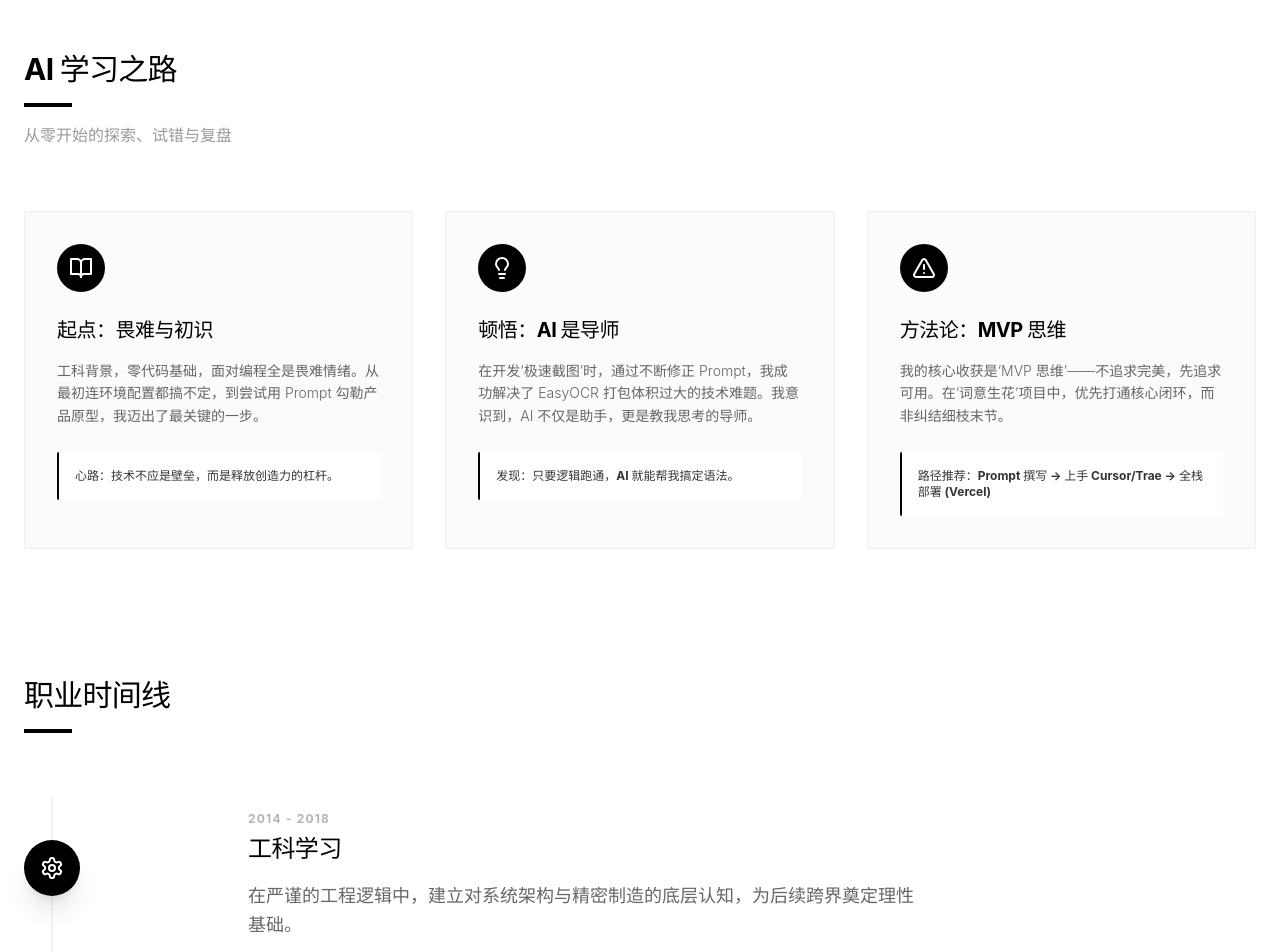
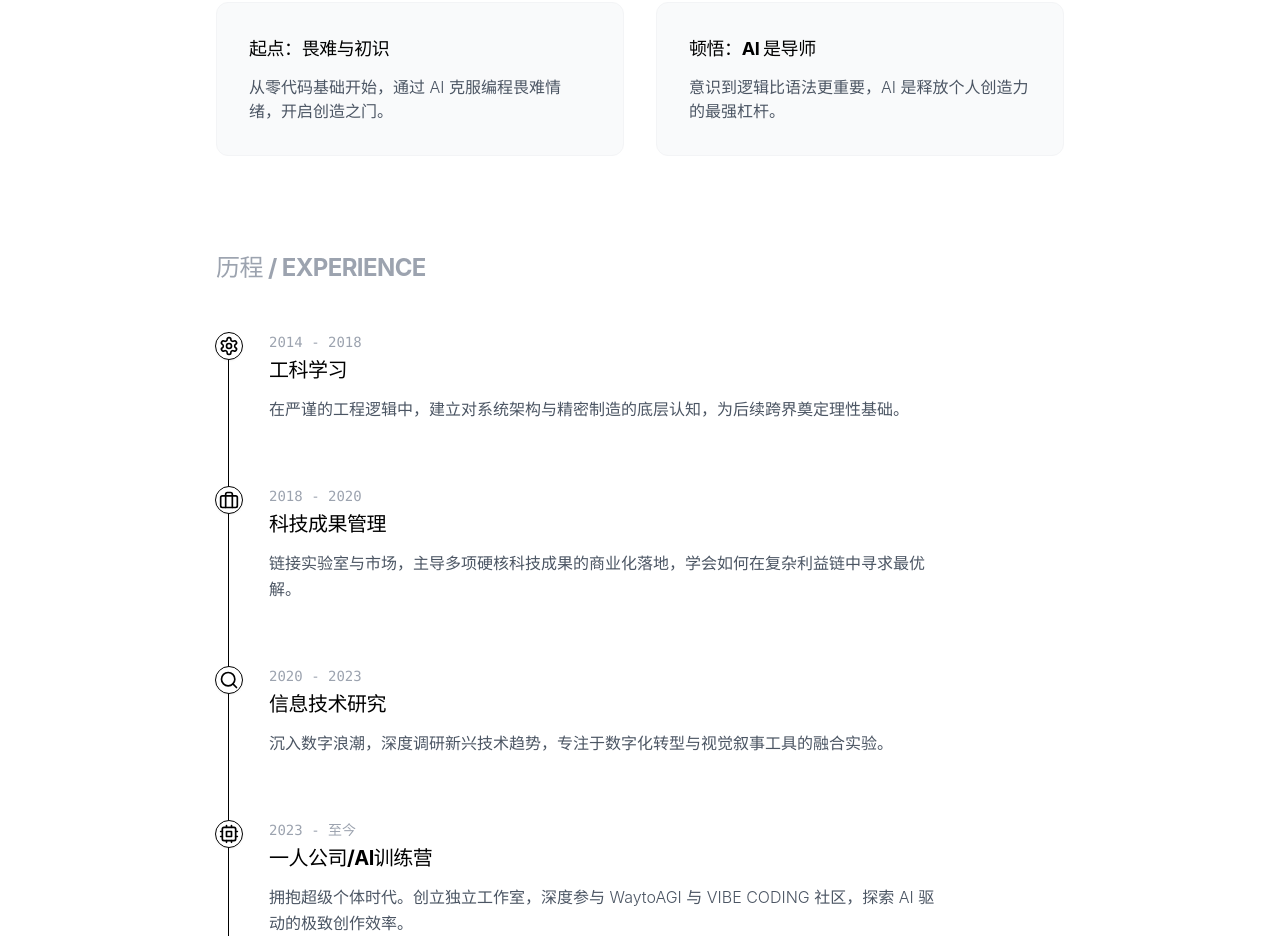
Before and after one commit to xujunjie750/my-personal-site, a React (Vite) app in the folder xiaoke-portfolio/: page /about in a window 1280 px wide. Shown: the part 440-1392 px from the top of the page. Built offline with nearby package versions, Linux system fonts and the light colour scheme.

Commit message:
fix: 修复首页白屏并同步关于我内容

```diff
--- a/xiaoke-portfolio/src/App.jsx
+++ b/xiaoke-portfolio/src/App.jsx
@@ -1,38 +1,30 @@
 import React from 'react';
 import { BrowserRouter as Router, Routes, Route } from 'react-router-dom';
-
-// 1. 导入导航栏 - 这是最关键的一行，确保路径和文件名完全正确
-import Navbar from './components/NewNavbar'; // 您新建的、可用的导航栏文件
 import ScrollToTop from './components/ScrollToTop';
-
-// 2. 导入页面组件
+import Navbar from './components/NewNavbar';
 import Home from './components/Home';
 import AboutPage from './components/AboutPage';
 import Research from './components/Research';
-import ProjectsPage from './components/ProjectsPage';
+import ProjectsPage from './components/ProjectsPage'; // 统一使用这个
 import Contact from './components/Contact';
+import ProjectDetail from './components/ProjectDetail';
 
-// 3. 主应用组件
 function App() {
   return (
-    // Router 组件包裹整个应用，以支持页面跳转
     <Router>
       <ScrollToTop />
-      <div className="min-h-screen bg-white">
-        {/* 使用新的导航栏 */}
+      <div className="min-h-screen bg-white text-black">
         <Navbar />
-        <main className="pt-16"> {/* 为固定导航栏预留顶部空间 */}
+        <main className="pt-16">
           <Routes>
             <Route path="/" element={<Home />} />
             <Route path="/about" element={<AboutPage />} />
             <Route path="/research" element={<Research />} />
             <Route path="/projects" element={<ProjectsPage />} />
             <Route path="/contact" element={<Contact />} />
-            {/* 如果还有其他页面，可以在这里添加 Route */}
+            <Route path="/project/:id" element={<ProjectDetail />} />
           </Routes>
         </main>
-        {/* 如果您的 Contact 组件设计为页脚，可以在这里启用 */}
-        {/* <Contact /> */}
       </div>
     </Router>
   );
--- a/xiaoke-portfolio/src/components/AboutPage.jsx
+++ b/xiaoke-portfolio/src/components/AboutPage.jsx
@@ -1,151 +1,72 @@
 import React from 'react';
 import { motion } from 'framer-motion';
 import siteData from '../data/siteData.json';
-import { Settings, Briefcase, Search, Cpu, BookOpen, AlertTriangle, Lightbulb } from 'lucide-react';
+// 引入图标
+import { Settings, Briefcase, Search, Cpu } from 'lucide-react';
 
 const AboutPage = () => {
-  const { careerTimeline } = siteData;
+  // 1. 获取时间线数据
+  const timeline = siteData.careerTimeline || [];
 
+  // 2. 图标映射函数
   const getIcon = (iconName) => {
     switch (iconName) {
-      case 'Settings': return <Settings size={24} />;
-      case 'Briefcase': return <Briefcase size={24} />;
-      case 'Search': return <Search size={24} />;
-      case 'Cpu': return <Cpu size={24} />;
-      default: return null;
+      case 'Settings': return <Settings size={20} />;
+      case 'Briefcase': return <Briefcase size={20} />;
+      case 'Search': return <Search size={20} />;
+      case 'Cpu': return <Cpu size={20} />;
+      default: return <Briefcase size={20} />;
     }
   };
 
-  const learningPath = [
-    {
-      title: "起点：畏难与初识",
-      icon: <BookOpen size={24} />,
-      content: "工科背景，零代码基础，面对编程全是畏难情绪。从最初连环境配置都搞不定，到尝试用 Prompt 勾勒产品原型，我迈出了最关键的一步。",
-      highlight: "心路：技术不应是壁垒，而是释放创造力的杠杆。"
-    },
-    {
-      title: "顿悟：AI 是导师",
-      icon: <Lightbulb size={24} />,
-      content: "在开发‘极速截图’时，通过不断修正 Prompt，我成功解决了 EasyOCR 打包体积过大的技术难题。我意识到，AI 不仅是助手，更是教我思考的导师。",
-      highlight: "发现：只要逻辑跑通，AI 就能帮我搞定语法。"
-    },
-    {
-      title: "方法论：MVP 思维",
-      icon: <AlertTriangle size={24} />,
-      content: "我的核心收获是‘MVP 思维’——不追求完美，先追求可用。在‘词意生花’项目中，优先打通核心闭环，而非纠结细枝末节。",
-      highlight: "路径推荐：Prompt 撰写 -> 上手 Cursor/Trae -> 全栈部署 (Vercel)"
-    }
-  ];
+  return (
+    <div className="pt-32 pb-20 bg-white min-h-screen">
+      <div className="container mx-auto px-6 max-w-4xl">
+        <h1 className="text-5xl font-bold mb-16">关于我</h1>
 
-  return (
-    <div className="pt-32 pb-24 min-h-screen bg-pure-white">
-      <div className="container mx-auto px-6">
-        {/* Header */}
-        <motion.div
-          initial={{ opacity: 0, y: 20 }}
-          animate={{ opacity: 1, y: 0 }}
-          transition={{ duration: 0.6 }}
-          className="max-w-3xl mb-24"
-        >
-          <h1 className="text-5xl md:text-7xl font-bold mb-8">关于我</h1>
-          <p className="text-xl font-light text-pure-black/60 leading-relaxed">
-            从工程思维出发，在科技与艺术的交汇点寻找叙事的可能性。
-          </p>
-        </motion.div>
+        {/* AI 学习之路 */}
+        <section className="mb-24">
+          <h2 className="text-2xl font-bold mb-10 text-gray-400">AI 学习之路 / LEARNING PATH</h2>
+          <div className="grid md:grid-cols-2 gap-8">
+             <div className="p-8 border border-gray-100 bg-gray-50 rounded-xl">
+               <h3 className="font-bold mb-3 text-lg">起点：畏难与初识</h3>
+               <p className="text-gray-600">从零代码基础开始，通过 AI 克服编程畏难情绪，开启创造之门。</p>
+             </div>
+             <div className="p-8 border border-gray-100 bg-gray-50 rounded-xl">
+               <h3 className="font-bold mb-3 text-lg">顿悟：AI 是导师</h3>
+               <p className="text-gray-600">意识到逻辑比语法更重要，AI 是释放个人创造力的最强杠杆。</p>
+             </div>
+          </div>
+        </section>
 
-        {/* Learning Path Section (New) */}
-        <div className="mb-32">
-          <div className="mb-16">
-            <h2 className="text-3xl font-bold mb-4">AI 学习之路</h2>
-            <div className="w-12 h-1 bg-pure-black"></div>
-            <p className="mt-4 text-pure-black/40 font-light">从零开始的探索、试错与复盘</p>
-          </div>
-
-          <div className="grid md:grid-cols-3 gap-8">
-            {learningPath.map((item, idx) => (
+        {/* 职业时间线 - 使用你 JSON 里的数据 */}
+        <section>
+          <h2 className="text-2xl font-bold mb-12 text-gray-400">历程 / EXPERIENCE</h2>
+          <div className="relative border-l border-black ml-3 pl-10 space-y-16">
+            {timeline.map((item, index) => (
               <motion.div
-                key={idx}
-                initial={{ opacity: 0, y: 30 }}
-                whileInView={{ opacity: 1, y: 0 }}
-                viewport={{ once: true }}
-                transition={{ duration: 0.5, delay: idx * 0.1 }}
-                className="bg-light-grey/30 p-8 rounded-sm border border-pure-black/5 hover:border-pure-black/20 hover:shadow-lg transition-all duration-300"
-              >
-                <div className="w-12 h-12 bg-pure-black text-pure-white rounded-full flex items-center justify-center mb-6">
-                  {item.icon}
-                </div>
-                <h3 className="text-xl font-bold mb-4">{item.title}</h3>
-                <p className="text-sm text-pure-black/60 font-light leading-relaxed mb-6">
-                  {item.content}
-                </p>
-                <div className="p-4 bg-pure-white rounded-sm border-l-2 border-pure-black">
-                  <p className="text-xs font-bold text-pure-black/80">{item.highlight}</p>
-                </div>
-              </motion.div>
-            ))}
-          </div>
-        </div>
-
-        {/* Career Timeline */}
-        <div className="relative">
-
-          <div className="mb-16">
-            <h2 className="text-3xl font-bold mb-4">职业时间线</h2>
-            <div className="w-12 h-1 bg-pure-black"></div>
-          </div>
-
-          <div className="grid gap-12 relative">
-            {/* Vertical Line */}
-            <div className="absolute left-[27px] top-0 bottom-0 w-[2px] bg-pure-black/5 hidden md:block"></div>
-
-            {careerTimeline.map((item, idx) => (
-              <motion.div
-                key={idx}
+                key={index}
                 initial={{ opacity: 0, x: -20 }}
                 whileInView={{ opacity: 1, x: 0 }}
                 viewport={{ once: true }}
-                transition={{ duration: 0.6, delay: idx * 0.1 }}
-                className="flex flex-col md:flex-row gap-8 relative"
+                className="relative"
               >
-                {/* Icon & Year Section */}
-                <div className="flex items-center gap-6 md:w-48 shrink-0">
-                  <div className="w-14 h-14 rounded-full bg-pure-black text-pure-white flex items-center justify-center z-10 shadow-xl">
-                    {getIcon(item.icon)}
-                  </div>
-                  <div className="md:hidden">
-                    <span className="text-xs font-bold tracking-widest text-pure-black/30 uppercase">{item.period}</span>
-                    <h3 className="text-xl font-bold">{item.stage}</h3>
-                  </div>
+                {/* 时间轴上的图标圆点 */}
+                <div className="absolute -left-[54px] top-0 w-7 h-7 rounded-full bg-white border border-black flex items-center justify-center shadow-sm">
+                  {getIcon(item.icon)}
                 </div>
 
-                {/* Content Section */}
-                <div className="md:pt-2">
-                  <div className="hidden md:block mb-1">
-                    <span className="text-xs font-bold tracking-widest text-pure-black/30 uppercase">{item.period}</span>
-                  </div>
-                  <h3 className="hidden md:block text-2xl font-bold mb-4">{item.stage}</h3>
-                  <p className="text-lg font-light text-pure-black/60 leading-relaxed max-w-2xl">
+                <div className="flex flex-col gap-1">
+                  <span className="text-sm font-mono text-gray-400">{item.period}</span>
+                  <h3 className="text-xl font-bold text-black">{item.stage}</h3>
+                  <p className="text-gray-600 mt-2 leading-relaxed max-w-2xl">
                     {item.desc}
                   </p>
                 </div>
               </motion.div>
             ))}
           </div>
-        </div>
-
-        {/* Vision Section */}
-        <motion.div
-          initial={{ opacity: 0, y: 40 }}
-          whileInView={{ opacity: 1, y: 0 }}
-          viewport={{ once: true }}
-          transition={{ duration: 0.8 }}
-          className="mt-32 p-12 bg-light-grey/30 rounded-sm border border-pure-black/5"
-        >
-          <h2 className="text-2xl font-bold mb-6">核心愿景</h2>
-          <p className="text-xl font-light text-pure-black/80 leading-relaxed italic">
-            “在这个技术过载的时代，我致力于通过‘减法’与‘AI’，找回创作最纯粹的 VIBE。”
-          </p>
-        </motion.div>
+        </section>
       </div>
     </div>
   );
--- a/xiaoke-portfolio/src/components/Contact.jsx
+++ b/xiaoke-portfolio/src/components/Contact.jsx
@@ -18,7 +18,7 @@ const Contact = () => {
   };
 
   return (
-    <footer id="contact" className="bg-pure-black text-pure-white py-24">
+    <footer id="contact" className="bg-pure-black text-pure-white py-10">
       <div className="container mx-auto px-6">
         <div className="grid lg:grid-cols-2 gap-16 items-start">
           {/* Left Column: Info */}
--- a/xiaoke-portfolio/src/components/ExperienceTimeline.jsx
+++ b/xiaoke-portfolio/src/components/ExperienceTimeline.jsx
@@ -4,7 +4,7 @@ import siteData from '../data/siteData.json';
 
 const ExperienceTimeline = () => {
   return (
-    <section id="experience" className="py-24">
+    <section id="experience" className="py-10">
       <div className="container mx-auto px-6">
         <div className="max-w-4xl mx-auto">
           <div className="mb-16 text-center">
--- a/xiaoke-portfolio/src/components/LearningJourney.jsx
+++ b/xiaoke-portfolio/src/components/LearningJourney.jsx
@@ -25,9 +25,9 @@ const LearningJourney = () => {
   ];
 
   return (
-    <section className="py-24 bg-pure-white border-t border-pure-black/5">
+    <section className="py-10 bg-pure-white border-t border-pure-black/5">
       <div className="container mx-auto px-6 max-w-5xl">
-        <div className="mb-20 text-center">
+        <div className="mb-8 text-center">
           <motion.div
             initial={{ opacity: 0, y: 20 }}
             whileInView={{ opacity: 1, y: 0 }}
@@ -49,7 +49,7 @@ const LearningJourney = () => {
           {/* Central Line */}
           <div className="absolute left-1/2 transform -translate-x-1/2 h-full w-[1px] bg-gradient-to-b from-pure-black/5 via-pure-black/20 to-pure-black/5 hidden md:block"></div>
 
-          <div className="space-y-12 md:space-y-24">
+          <div className="space-y-12 md:space-y-8">
             {journeySteps.map((step, idx) => (
               <motion.div
                 key={idx}
--- a/xiaoke-portfolio/src/components/ProjectsPage.jsx
+++ b/xiaoke-portfolio/src/components/ProjectsPage.jsx
@@ -81,7 +81,7 @@ const ProjectsPage = () => {
 
       <div className="container mx-auto px-6">
         {/* Header Section */}
-        <div className="flex flex-col md:flex-row md:items-end justify-between gap-12 mb-20">
+        <div className="flex flex-col md:flex-row md:items-end justify-between gap-12 mb-8">
           <motion.div
             initial={{ opacity: 0, x: -20 }}
             animate={{ opacity: 1, x: 0 }}
@@ -212,7 +212,7 @@ const ProjectsPage = () => {
         </motion.div>
 
         {filteredProjects.length === 0 && (
-          <div className="py-32 text-center">
+          <div className="py-12 text-center">
             <p className="text-pure-black/30 font-light italic">该分类下暂无作品</p>
           </div>
         )}
--- a/xiaoke-portfolio/src/components/ResearchPreview.jsx
+++ b/xiaoke-portfolio/src/components/ResearchPreview.jsx
@@ -9,7 +9,7 @@ const ResearchPreview = () => {
   const featuredResearch = researchData.slice(0, 3);
 
   return (
-    <section className="py-24 bg-white border-y border-pure-black/5">
+    <section className="py-10 bg-white border-y border-pure-black/5">
       <div className="container mx-auto px-6">
         <div className="flex flex-col md:flex-row md:items-end justify-between gap-8 mb-16">
           <div className="max-w-2xl">
--- a/xiaoke-portfolio/src/index.css
+++ b/xiaoke-portfolio/src/index.css
@@ -47,3 +47,14 @@ body {
   opacity: 1;
   transform: translateY(0);
 }
+/* 让整个网页至少占满一屏幕高度 */
+#root {
+  display: flex;
+  flex-direction: column;
+  min-height: 100vh;
+}
+
+/* 让中间的主体部分自动撑开，把 Footer 顶到底部 */
+main {
+  flex: 1;
+}
```
Also changed, not shown: xiaoke-portfolio/src/components/Home.jsx (+5 -9 lines), xiaoke-portfolio/src/components/ProjectDetail.jsx (+47 -75 lines), xiaoke-portfolio/src/components/ProjectGallery.jsx (+12 -53 lines), xiaoke-portfolio/src/components/Hero.jsx (line endings or trailing spaces).
